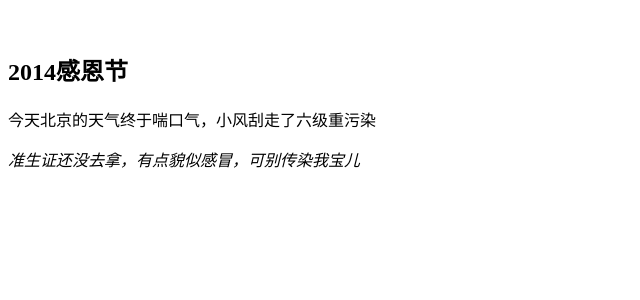
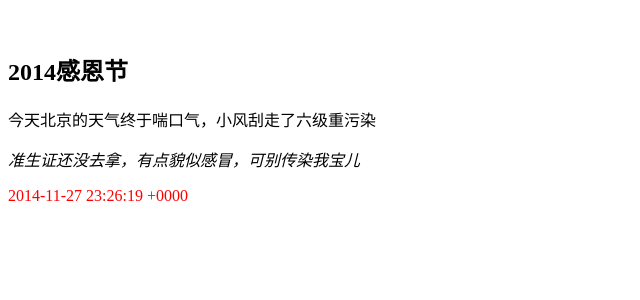
Before and after one commit to leo6159/blog, a Jekyll site: the page built from _posts/2014-11-27-thanksgiving.html, in a window 1280 px wide. Shown: the top 300 px of the page, without its empty margins (0-640 px from the left). Built offline with Jekyll 4.4.1, drawn with Linux system fonts in a browser that asks for light colours.

Commit message:
oktime改为page.oktime

```diff
--- a/_posts/2014-11-27-thanksgiving.html
+++ b/_posts/2014-11-27-thanksgiving.html
@@ -13,4 +13,4 @@ oktime: 2014-11-27 23:26:19
 <p></p>
 <p><i>准生证还没去拿，有点貌似感冒，可别传染我宝儿</i></p>
 
-<font color=red>{{oktime}}</font>
+<font color=red>{{page.oktime}}</font>
```
